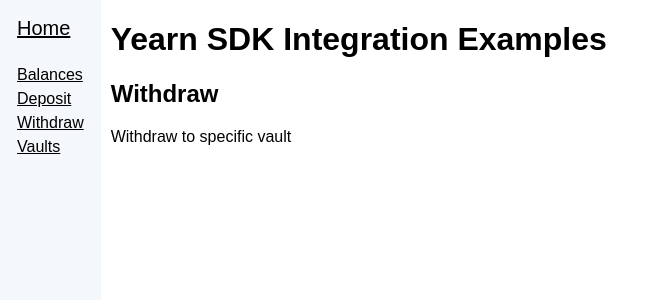
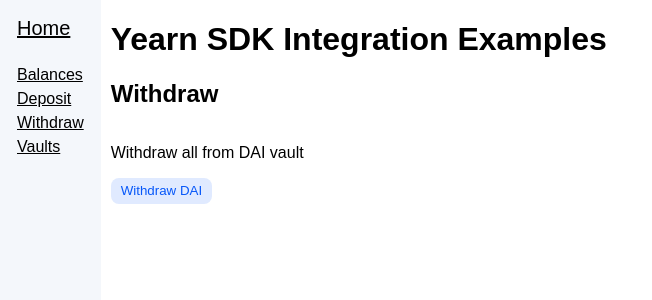
Before and after one commit to turtlemoji/yearn-sdk-examples, a React (Create React App) app: page /withdraw in a window 1280 px wide. Shown: the top 300 px of the page, without its empty margins (0-652 px from the left). Built offline with nearby package versions, Linux system fonts and the light colour scheme; no server answers; what @yfi/sdk would draw is missing.

Commit message:
feat: add withdraw

```diff
--- a/src/examples/Deposit.jsx
+++ b/src/examples/Deposit.jsx
@@ -43,7 +43,7 @@
     // DAI Token address
     const tokenAddress = CONSTANTS.TOKEN_ADDRESSES.DAI;
 
-    // Amount to deposit (1 DAI or 1 FTM), we use ethers to format it
+    // Amount to deposit (1 DAI), we use ethers to format it
     const amount = ethers.utils.parseUnits("1", 18);
     // Slippage tolerance (1%)
     const slippageTolerance = 0.01;
--- a/src/examples/Withdraw.jsx
+++ b/src/examples/Withdraw.jsx
@@ -1,11 +1,60 @@
-import React from "react";
+import React, { useState } from "react";
+import { ethers } from "ethers";
+import yearnSdk from "../sdk";
+import initWallet from "../wallet";
+import CONSTANTS from "../constants";
 
-const Withdraw = () => (
-  <div>
-    <h2>Withdraw</h2>
+const Withdraw = () => {
+  const [loading, setLoading] = useState(false);
 
-    <p>Withdraw to specific vault</p>
-  </div>
-);
+  const withdrawDaiVault = async () => {
+    setLoading(true);
+
+    const wallet = await initWallet();
+    // DAI Vault address
+    const vaultAddress = CONSTANTS.VAULT_ADDRESSES.DAI;
+    // DAI Token address
+    const tokenAddress = CONSTANTS.TOKEN_ADDRESSES.DAI;
+
+    // Amount to deposit (1 DAI), we use ethers to format it
+    const amount = ethers.utils.parseUnits("1", 18);
+    // Slippage tolerance (1%)
+    const slippageTolerance = 0.01;
+    // User account address
+    const accountAddress = await wallet.getAddress();
+    // Deposit DAI to DAI or FTM to FTM
+
+    // NOTE The deposit will fail if amount > allowance (the token was not approved before)
+    try {
+      const tx = await yearnSdk.vaults.withdraw(
+        vaultAddress,
+        tokenAddress,
+        amount,
+        accountAddress,
+        {
+          slippage: slippageTolerance,
+        }
+      );
+      console.log(tx);
+      setLoading(false);
+    } catch (error) {
+      console.error(error);
+      setLoading(false);
+    }
+  };
+
+  return (
+    <div>
+      <h2>Withdraw</h2>
+
+      <section>
+        <p>Withdraw all from DAI vault</p>
+        <button onClick={withdrawDaiVault} disabled={loading}>
+          {loading ? "Loading" : "Withdraw DAI"}
+        </button>
+      </section>
+    </div>
+  );
+};
 
 export default Withdraw;
```
